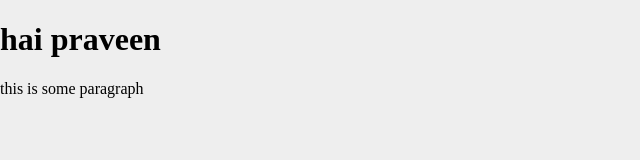
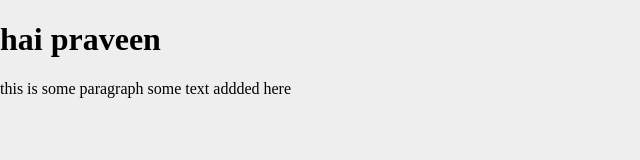
Before and after one commit to Pallagani-Praveen/justPrac, a plain HTML site: page index.html in a window 1280 px wide. Shown: the whole page, without its empty margins (0-640 px from the left). Drawn offline with Linux system fonts and the light colour scheme.

Commit message:
some text added

```diff
--- a/index.html
+++ b/index.html
@@ -7,6 +7,9 @@
   </head>
   <body>
     <h1>hai praveen</h1>
-    <p>this is some paragraph</p>
+    <p>
+      this is some paragraph
+      some text addded here
+    </p>
   </body>
 </html>
```
